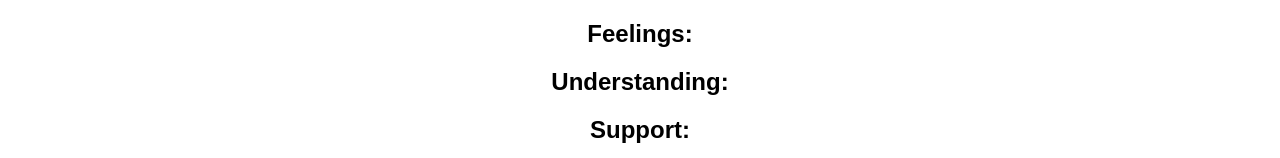
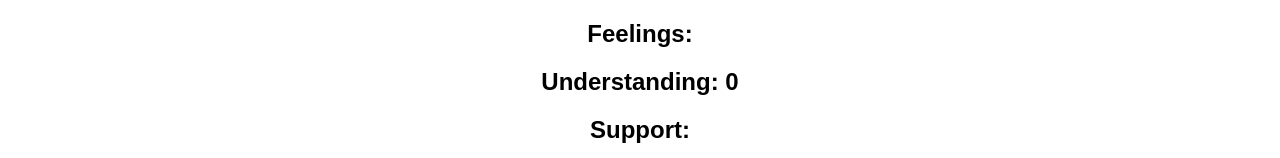
Before and after one commit to hayadam88/feedback-form-redux, a React (Create React App) app: page /#/understanding in a window 1280 px wide. Both pictures are taken after a click on the button "Next". Shown: the part 385-543 px from the top of the page. Built offline with nearby package versions, Linux system fonts and the light colour scheme.

Commit message:
Understanding recording and refelcting accurately

```diff
--- a/src/components/Feedback/Feedback.js
+++ b/src/components/Feedback/Feedback.js
@@ -6,6 +6,7 @@ class Feedback extends Component {
 
     state = {
         feelings: this.props.reduxStore.feelingsReducer.feelings,
+        understanding: this.props.reduxStore.understandingReducer.understanding,
     }
 
     handleSubmit = (event) => {
@@ -19,7 +20,7 @@ class Feedback extends Component {
             <>
                 <h1>Review your Feedback </h1>
                 <h2>Feelings: {this.props.reduxStore.feelingsReducer.feelings} </h2>
-                <h2>Understanding: </h2>
+                <h2>Understanding: {this.props.reduxStore.understandingReducer.understanding}</h2>
                 <h2>Support: </h2>
                 <h2>Comments: </h2>
             </>
--- a/src/components/Feelings/Feelings.js
+++ b/src/components/Feelings/Feelings.js
@@ -21,7 +21,7 @@ class Feelings extends Component {
              type: `SET_FEELINGS`,
              payload: this.state
          })
-    } // handle submit
+    }
 
     render() {
         return(
--- a/src/components/Support/Support.js
+++ b/src/components/Support/Support.js
@@ -4,9 +4,25 @@ import {connect} from 'react-redux';
 
 class Support extends Component {
 
-    handleSubmit = (event) => {
-        this.props.history.push('/comments')
-    } // handle submit
+     state = {
+         support: 0
+     }
+
+     handleChangeFor = (propertyName, event) => {
+         this.setState({
+
+             [propertyName]: event.target.value
+
+         })
+     }
+
+     handleSubmit = (event) => {
+         this.props.history.push('/comments')
+         this.props.dispatch({
+             type: `SET_SUPPORT`,
+             payload: this.state
+         })
+     }
 
     render() {
         return(
--- a/src/components/Understanding/Understanding.js
+++ b/src/components/Understanding/Understanding.js
@@ -4,23 +4,44 @@ import {connect} from 'react-redux';
 
 class Understanding extends Component {
 
+    state = {
+        understanding: 0
+    }
+
+    handleChangeFor = (propertyName, event) => {
+        this.setState({
+
+            [propertyName]: event.target.value
+
+        })
+    }
+
     handleSubmit = (event) => {
         this.props.history.push('/support')
-    } // handle submit
+        this.props.dispatch({
+            type: `SET_UNDERSTANDING`,
+            payload: this.state
+        })
+    }
 
     render() {
         return(
             <>
                 <p>How well are you understanding today's material? 1 being totally lost; 5 being you could teach it yourself.</p>
-                <input type="radio" name="feedback" value="1" />1
+                <input type="radio" name="feedback" value="1"
+                onChange={(event) => this.handleChangeFor('understanding', event)}/>1
                 <br/>
-                <input type="radio" name="feedback" value="2" />2
+                <input type="radio" name="feedback" value="2"
+                onChange={(event) => this.handleChangeFor('understanding', event)}/>2
                 <br/>
-                <input type="radio" name="feedback" value="3" />3
+                <input type="radio" name="feedback" value="3"
+                onChange={(event) => this.handleChangeFor('understanding', event)}/>3
                 <br/>
-                <input type="radio" name="feedback" value="4" />4
+                <input type="radio" name="feedback" value="4"
+                onChange={(event) => this.handleChangeFor('understanding', event)}/>4
                 <br/>
-                <input type="radio" name="feedback" value="5" />5
+                <input type="radio" name="feedback" value="5"
+                onChange={(event) => this.handleChangeFor('understanding', event)}/>5
                 <br/>
                 <button onClick={this.handleSubmit}>Next</button>
             </>
--- a/src/index.js
+++ b/src/index.js
@@ -15,9 +15,26 @@ const feelingsReducer = (state = {}, action) => {
     return state;
 }
 
+const understandingReducer = (state = {}, action) => {
+    console.log('In understandingReducer');
+    if (action.type === 'SET_UNDERSTANDING') {
+        return action.payload;
+    }
+    return state;
+}
+
+const supportReducer = (state = {}, action) => {
+    console.log('In supportReducer');
+    if (action.type === 'SET_UNDERSTANDING') {
+        return action.payload;
+    }
+    return state;
+}
+
 const reduxStore = createStore(
     combineReducers({
-    feelingsReducer
+    feelingsReducer,
+    understandingReducer,
 
     }),
     applyMiddleware(logger)
```
